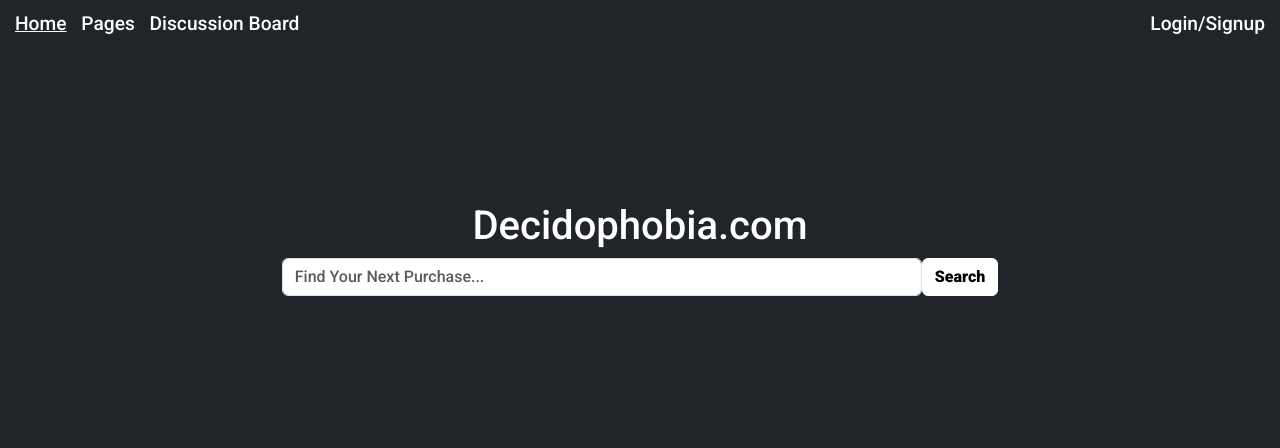
After one commit to cfstar188/Decidophobia.com, a Django app: page / in a window 1280 px wide. The commit adds this page. Shown: the top 448 px of the page. Run offline with Django 5.2, Linux system fonts and the light colour scheme.

Commit message:
Finished for demo

```diff
--- a/backend/decidophobia/urls.py
+++ b/backend/decidophobia/urls.py
@@ -16,12 +16,16 @@ Including another URLconf
 """
 from django.contrib import admin
 from django.urls import path, include
-from .views import hello_world
+from .views import hello_world, home, login, signup, logout
 
 urlpatterns = [
     path('admin/', admin.site.urls),
     path('hello/', hello_world),
-    path('user_accounts/', include('UserAccounts.urls')),
+    path('', home, name='home'),
+    path('login/', login),
+    path('login/register/', signup, name='signup'),
+    path('logout/', logout, name='logout'),
+    #path('user_accounts/', include('UserAccounts.urls')),
     path('discussion_board/', include('discussionBoard.urls')),
     #path('shopping_list/', include('shopping_list.urls'))
 ]
--- a/backend/decidophobia/views.py
+++ b/backend/decidophobia/views.py
@@ -1,4 +1,56 @@
-from django.shortcuts import render
+from django.shortcuts import render, redirect
+# from . forms import CreateUserForm, CreateLoginForm
+from django.contrib.auth.models import auth
+from django.contrib.auth import authenticate
+from django.contrib.auth.decorators import login_required
+from django.contrib import messages
+from django.contrib.auth.forms import UserCreationForm
+from django.contrib.auth import login as auth_login
+from django.contrib.auth import logout as auth_logout
 
 def hello_world(request):
     return render(request, 'temp.html')
+
+
+def home(request):
+    return render(request, 'home.html')
+
+def login(request):
+    # form = CreateLoginForm()
+    if request.method == 'POST':
+        username = request.POST.get('username')
+        password = request.POST.get('password')
+        user = authenticate(request, username=username, password=password)
+
+        if user is not None:
+            auth_login(request, user)
+            messages.success(request, 'Login successful.')
+            return redirect('home')
+        else:
+            messages.error(request, 'Invalid username or password.')
+
+    return render(request, 'login.html')
+
+def logout(request):
+    auth_logout(request)
+    return redirect('home')
+
+def signup(request):
+    if request.method == 'POST':
+        print("Form submitted!")
+        form = UserCreationForm(request.POST)
+        if form.is_valid():
+            print("Form submitted!")
+            user = form.save()
+            username = form.cleaned_data.get('username')
+            auth_login(request, user)
+            messages.success(request, f'Signup successful. Welcome, {username}!')
+            return redirect('home')
+        else:
+            print(form.errors)
+            messages.error(request, 'Signup failed. Please correct the errors in the form.')
+
+    else:
+        form = UserCreationForm()
+
+    return render(request, 'signup.html', {'form': form})
--- /dev/null
+++ b/backend/static/homepage.css
@@ -0,0 +1,65 @@
+.hero-section {
+    /* background-color: rgb(244, 243, 242); */
+    /* height: 90vh; */
+    size: 100%;
+}
+
+.mainbody {
+    background-color: #212529;
+    color: #fff;
+    font-family: Roboto;
+    font-size: larger;
+}
+
+nav a {
+    color: #fff;
+    text-decoration: underline;
+    margin: 5px;
+}
+
+nav a:hover{
+    color: #fff;
+    text-decoration: underline;
+    opacity: 50%;
+}
+
+nav {
+    margin: 10px;
+}
+
+.divcent {
+    display: flex;
+    justify-content: center;
+    align-items: center;
+    height: 50vh; /* Set the height of the body to the full viewport height */
+    width: 100%;
+    margin: 0;
+    padding: 0;
+}
+
+.search-container {
+    display: flex;
+    align-items: center;
+    justify-content: center;
+    /* height: 100vh; */
+    width: 100vw;
+}
+.search-main {
+    width: 50%;
+}
+
+.imgmain {
+    max-width: 100%;
+    max-height: 100%;
+    width: 40%;
+    border-radius: 10px;
+    width: 100%;
+    height: 100%;
+    object-fit: cover;
+    mix-blend-mode: multiply;
+    z-index: 100;
+    position: absolute;
+    top: 0;
+    left: 0;
+
+}
--- /dev/null
+++ b/backend/templates/getMessage.html
@@ -0,0 +1,6 @@
+<form action = "" method = "POST">
+    {% csrf_token %}
+    <label for="your_name">Your name: </label>
+    <input id="your_name" type="text" name="your_name">
+    <input type="submit" value="OK">
+</form>
--- /dev/null
+++ b/backend/templates/home.html
@@ -0,0 +1,52 @@
+<!DOCTYPE html>
+<html lang="en">
+<head>
+    <meta charset="UTF-8">
+    <meta name="viewport" content="width=device-width, initial-scale=1.0">
+    {% load static %}
+    <link rel="stylesheet" type="text/css" href="{% static 'homepage.css' %}">
+    <title>Decidophobia.com</title>
+    <link href="https://cdn.jsdelivr.net/npm/bootstrap@5.3.2/dist/css/bootstrap.min.css" rel="stylesheet" >
+
+    <link rel="preconnect" href="https://fonts.googleapis.com">
+    <link rel="preconnect" href="https://fonts.gstatic.com" crossorigin>
+    <link href="https://fonts.googleapis.com/css2?family=Roboto:wght@500;900&display=swap" rel="stylesheet">
+</head>
+<body class="mainbody">
+    <div>
+        <nav style="display: flex;">
+            <div>
+                <a href="#" >Home</a>
+                <a href="#" style="text-decoration: none;">Pages</a>
+                <a href="discussion_board/messages" style="text-decoration: none;">Discussion Board </a>
+            </div>
+            {% if request.user.is_authenticated %}
+
+                <div style="margin-left: auto; display: flex;">
+                    <p>Welcome, {{ request.user.username }}!</p>
+                    <a style="margin: 0px; margin-left: 5px; text-decoration: none;" href="{% url 'logout' %}">Logout</a>
+
+                </div>
+
+            {% else %}
+                <div style="margin-left: auto;">
+                    <a href="/login" style="text-decoration: none;">Login/Signup</a>
+                </div>
+            {% endif %}
+
+        </nav>
+        <div class="divcent">
+            <section class="hero-section">
+                <h1 style="text-align: center;">Decidophobia.com</h1>
+                <form class="search-container" action="/search">
+                    <input class="form-control form-input" type="text" placeholder="Find Your Next Purchase..." style="width:50%;" name="searchQ">
+                    <button class="btn btn-light fw-bold border-white bg-white" type="submit">Search</button>
+                </form>
+                <!-- <img src="{% static 'pageimg2.jpeg' %}" class="imgmain"> -->
+            </section>
+        </div>
+    </div>
+    <script src="https://cdn.jsdelivr.net/npm/bootstrap@5.3.2/dist/js/bootstrap.bundle.min.js"
+    integrity="sha384-C6RzsynM9kWDrMNeT87bh95OGNyZPhcTNXj1NW7RuBCsyN/o0jlpcV8Qyq46cDfL" crossorigin="anonymous"></script>
+</body>
+</html>
```
Also changed, not shown: backend/UserAccounts/forms.py (added, +23 -0 lines), backend/UserAccounts/views.py (added, +44 -0 lines), backend/discussionBoard/views.py (+11 -0 lines), backend/templates/discussBoard.html (+53 -9 lines), backend/templates/login.html (added, +81 -0 lines), backend/templates/signup.html (added, +82 -0 lines), backend/UserAccounts/__init__.py (added), 2 other files.
